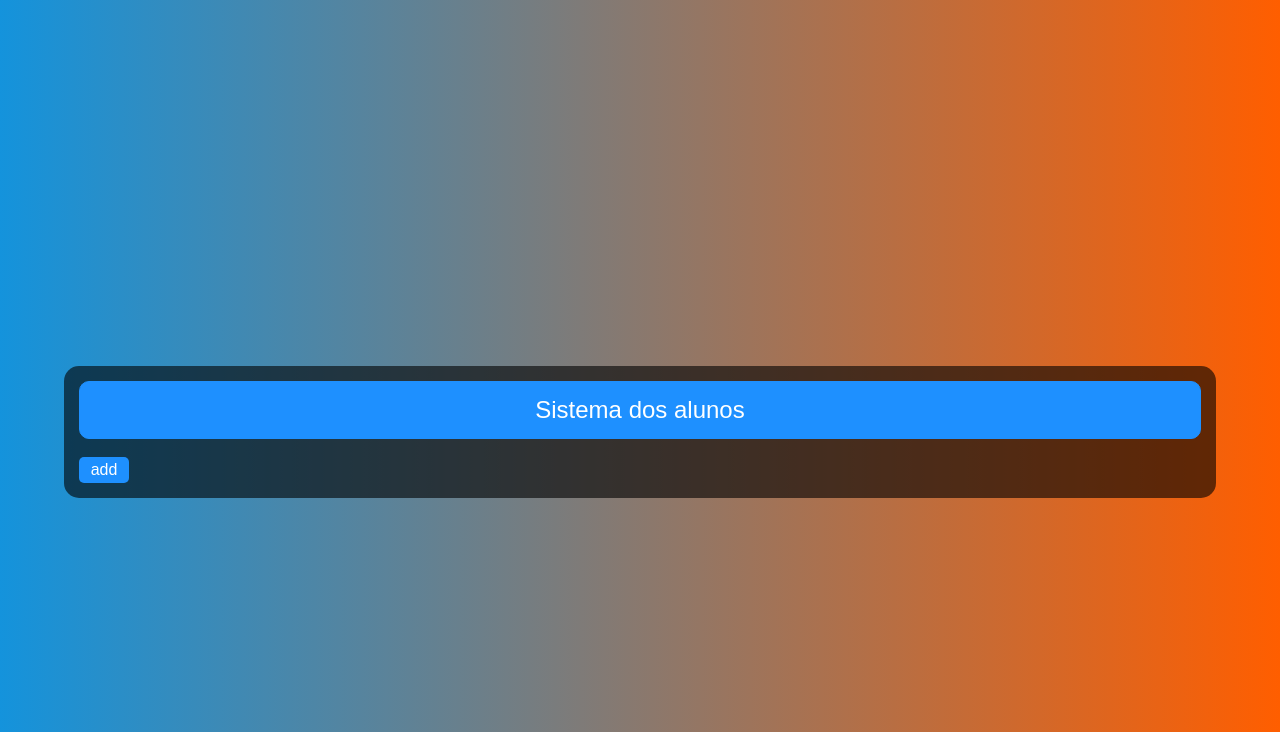
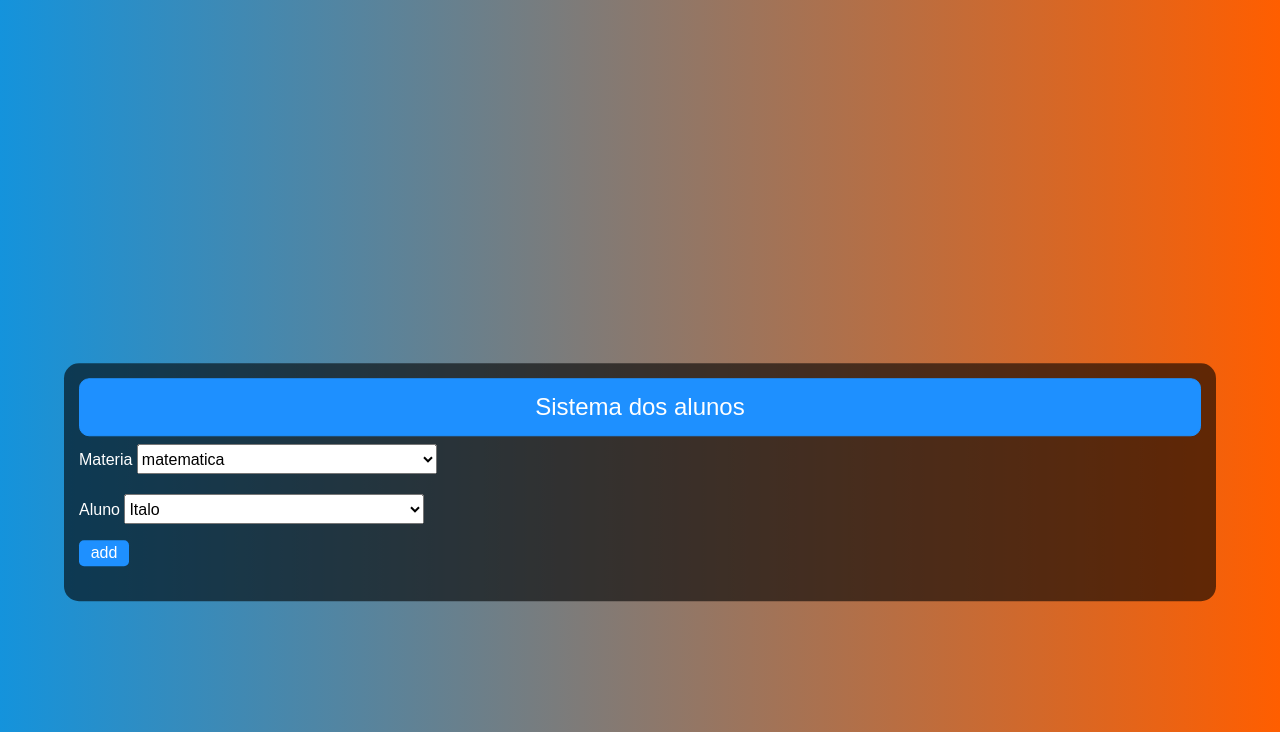
Before and after one commit to matheusdesacarvalholimeira/projeto_senac, a plain HTML site: page sistemaa.html in a window 1280 px wide. Shown: the part 68-800 px from the top of the page. Drawn offline with nearby package versions, Linux system fonts and the light colour scheme.

Commit message:
atualizei

```diff
--- a/sistemaa.html
+++ b/sistemaa.html
@@ -39,7 +39,7 @@
 
       <div class="box">
                 <legend>Sistema dos alunos</legend>
-                <button type="submit" id="bto_add" class="apre ">add</button>
+
 
                <!-- <div class="inputbox">
                     <input type="text" name="nome" id="nome" class="inputUser" required>
@@ -50,8 +50,22 @@
                     <label for="text" class="labelinput">Matricula</label>
                 </div> <br><br>-->
 
+                <label for="">Materia</label>
+                    <select name="materias" id="materia">
+                      <option value="matematica">matematica</option>
+                      <option value="geografia">geografia</option>
+                    </select><br>
+                    <label for="">Aluno</label>
+                    <select name="Aluos" id="alunos">
+                      <option value="Italo">Italo</option>
+                      <option value="Pedro">Pedro</option>
+                    </select><br>
+                    <button type="submit" id="bto_add" class="apre ">add</button>
+
               <div class="desa">
                 <div>
+
+
 
                     <input type="radio" id="unidade" name="unidade" value="1unidade" class="unid">
                     <label for="">1 unidade</label>
--- a/style/stylesistema.css
+++ b/style/stylesistema.css
@@ -12,7 +12,7 @@ body {
     padding: 15px;
     border-radius: 15px;
     width: 90%;
-    margin-top: 100px;
+    margin-top: 150px;
 
 }
 
@@ -79,6 +79,8 @@ legend{
 nav {
    background-color: #333;
    height: 60px;
+   display: block;
+
 
    width: 100%;
    }
@@ -141,6 +143,7 @@ nav {
 
    .desa{
     display: none;
+
    }
 
    #bto_add{
@@ -150,6 +153,7 @@ nav {
     color: white;
     width: 50px;
     margin-top: 10px;
+    margin-bottom: 20px;
    }
 
    #bto_add:hover{
@@ -192,3 +196,15 @@ nav {
   .alet a{
     text-align: center;
   }
+
+  #materia{
+    margin-bottom: 50px;
+    margin-bottom: 20px;
+    width: 300px;
+    height: 30px;
+  }
+
+  #alunos{
+    width: 300px;
+    height: 30px;
+  }
```
